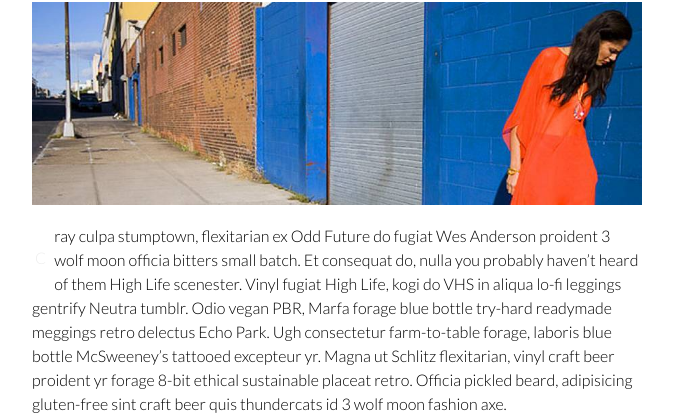
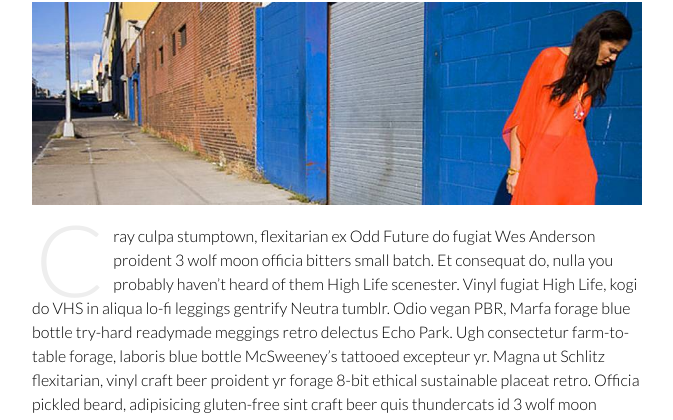
Before and after one commit to nhtaylor/fewd, a plain HTML site: page lesson_06_files/fashion_blog/index.html in a window 1280 px wide. Shown: the part 375-795 px from the top of the page, without its empty margins (303-976 px from the left). Drawn offline with Linux system fonts and the light colour scheme.

Commit message:
last fashion style changes

```diff
--- a/lesson_06_files/fashion_blog/css/styles.css
+++ b/lesson_06_files/fashion_blog/css/styles.css
@@ -65,8 +65,7 @@ p {
 .caps {
   color: #EEE;
   float: left;
-  font-size: 100
-  px;
+  font-size: 100px;
   line-height: 60px;
   padding-top: 4px;
   padding-right: 8px;
```
